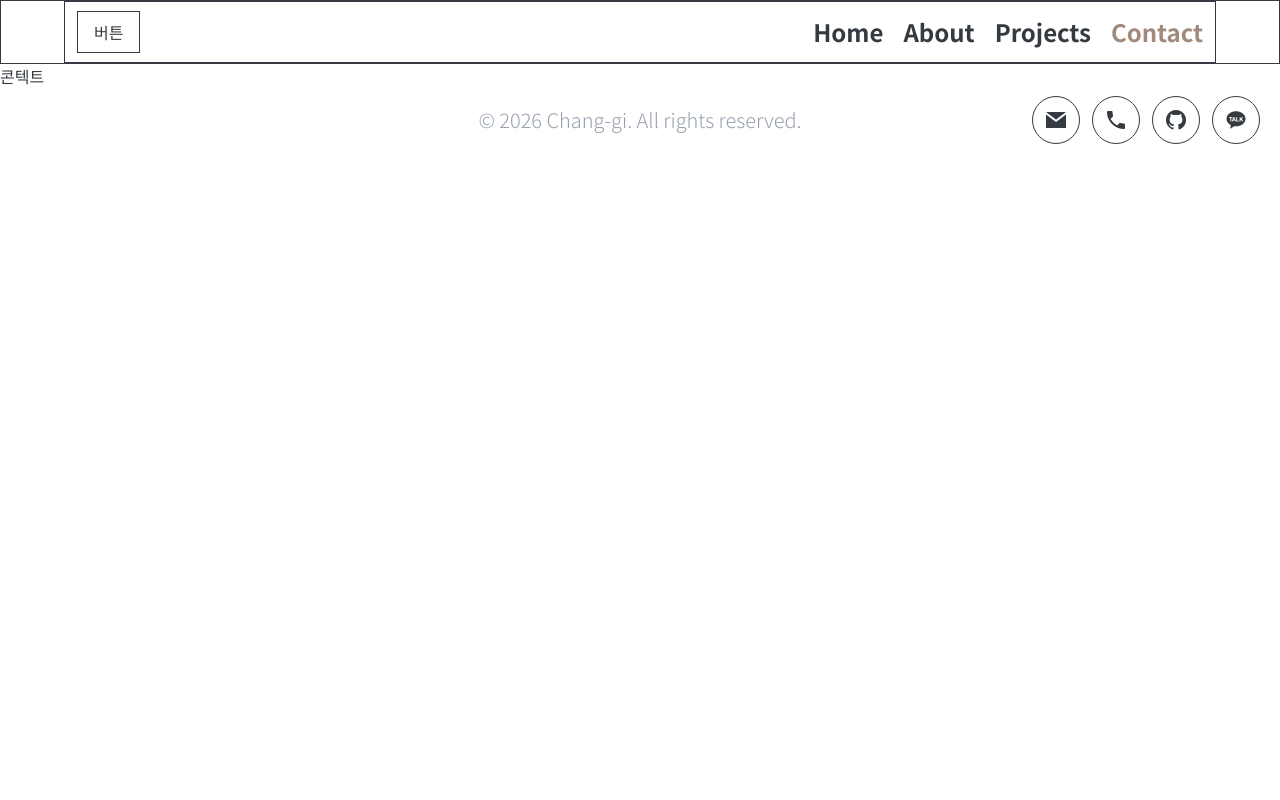
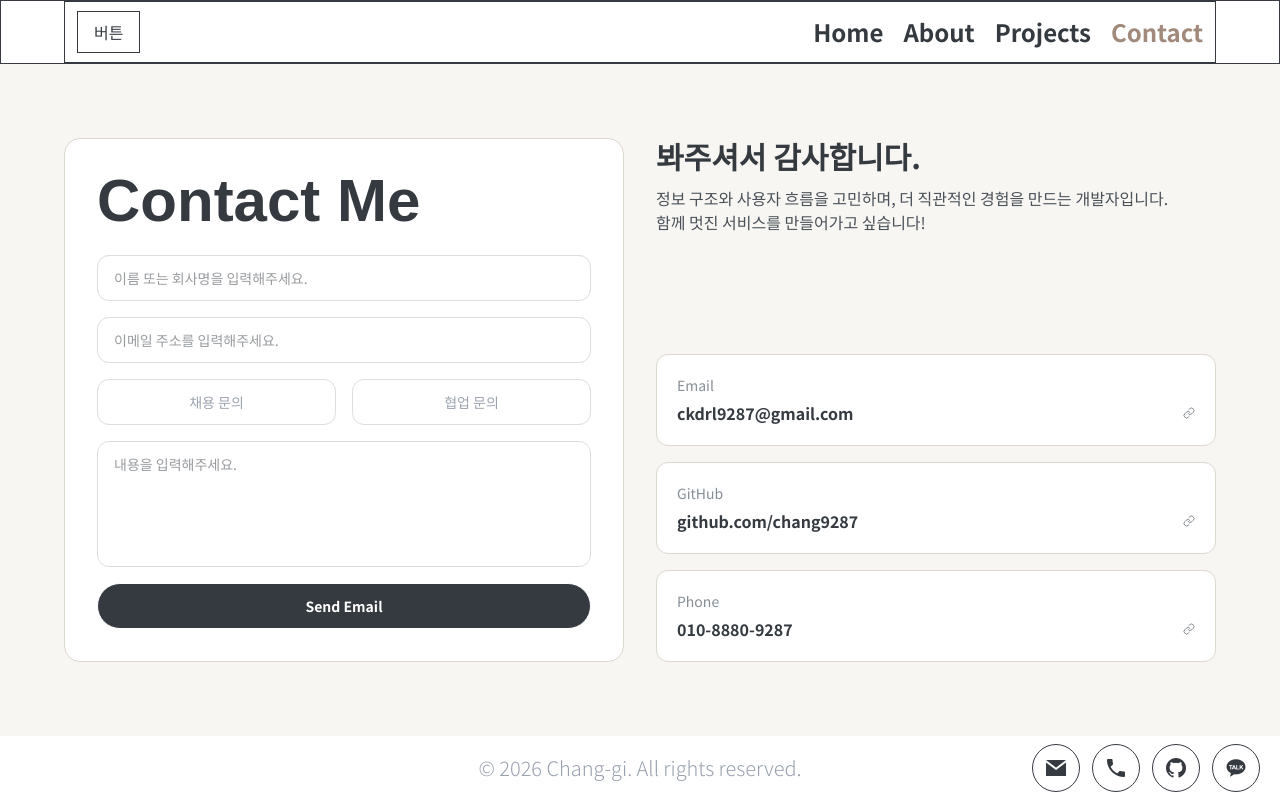
Before and after one commit to chang9287/changgi-portfolio, a React (Vite) app in the folder portfolio-react/: page /contact in a window 1280 px wide. Built offline with nearby package versions, Linux system fonts and the light colour scheme; some icons are missing; a web font is replaced by a local one.

Commit message:
contact 페이지 완료

```diff
--- a/portfolio-react/package.json
+++ b/portfolio-react/package.json
@@ -10,10 +10,12 @@
     "preview": "vite preview"
   },
   "dependencies": {
+    "@emailjs/browser": "^4.4.1",
     "@tailwindcss/vite": "^4.2.2",
     "lucide-react": "^1.8.0",
     "react": "^19.2.4",
     "react-dom": "^19.2.4",
+    "react-hot-toast": "^2.6.0",
     "react-router-dom": "^7.14.0",
     "tailwindcss": "^4.2.2"
   },
--- a/portfolio-react/src/App.tsx
+++ b/portfolio-react/src/App.tsx
@@ -1,13 +1,17 @@
 import { Routes, Route } from 'react-router-dom'
+import { Toaster } from 'react-hot-toast'
 import Header from './components/common/Header'
 import Footer from './components/common/Footer'
 import { Home, About, Projects, Contact } from './pages'
 import './App.css'
 
+
 function App() {
 
   return (
     <>
+      <Toaster position='top-center' reverseOrder={false}/>
+
       <Header />
       <Routes>
         <Route path='/' element={<Home />} />
--- a/portfolio-react/src/index.css
+++ b/portfolio-react/src/index.css
@@ -29,16 +29,23 @@
   --color-edu-period: #BD5D38;
   --color-edu-result: #0277BD;
   --color-profile-text-hover: #88593A;
+  --color-sub-black: #495057;
+  --color-sub-gray: #868E96;
 
 
   /* 컬러 - 배경, 아이콘 */
-  --color-home-bg: #F7F2EB;
+  --color-main-bg: #F7F6F3;
   --color-icon-mail-hover-bg: #1FBAFF;
   --color-icon-call-hover-bg: #57D957;
   --color-icon-github-hover: #181717;
   --color-icon-github-hover-bg: #F3F3F3;
   --color-icon-kakao-hover: #391B1B;
   --color-icon-kakao-hover-bg: #FAE300;
+  --color-skills-category: #A78B71;
+  --color-skills-active-category: #4E3422;
+  --color-contact-form-border: #DCD7CF;
+  --color-contact-form-input: #ddd;
+  --color-contact-button-hover: #525C66;
 }
 
 body {
--- a/portfolio-react/src/pages/Contact.tsx
+++ b/portfolio-react/src/pages/Contact.tsx
@@ -1,5 +1,12 @@
+import { FormSection, InfoSection } from "../sections/contact";
+
 export default function Contact() {
   return (
-    <h1>콘텍트</h1>
+    <main className="min-h-[calc(100vh-64px-64px)] flex flex-col items-center justify-center bg-main-bg px-6 py-12">
+      <div className="max-w-6xl w-full mx-auto grid grid-cols-1 gap-12 md:grid-cols-2 md:gap-8">
+        <FormSection />
+        <InfoSection />
+      </div>
+    </main>
   );
 }
--- a/portfolio-react/src/pages/Home.tsx
+++ b/portfolio-react/src/pages/Home.tsx
@@ -4,7 +4,7 @@ import HomeNav from "../components/parts/HomeNav";
 export default function Home() {
   return (
     <main className="min-h-[calc(100vh-64px-64px)] flex flex-col">
-      <div className="bg-home-bg w-full">
+      <div className="bg-main-bg w-full">
         <div className="max-w-6xl w-full mx-auto">
           <HeroSection />
         </div>
--- a/portfolio-react/src/sections/about/ProfileSection.tsx
+++ b/portfolio-react/src/sections/about/ProfileSection.tsx
@@ -1,4 +1,4 @@
-import MyFace from "../../assets/images/my-face.png"
+import MyFace from "../../assets/images/my-face.png";
 
 /* 타입 설정 */
 type ProfileInfo = {
--- a/portfolio-react/src/sections/about/SkillSection.tsx
+++ b/portfolio-react/src/sections/about/SkillSection.tsx
@@ -28,7 +28,7 @@ export default function SkillSection() {
       <div className="mt-8 mx-4 flex flex-col gap-10">
         {/* categories 메뉴 */}
         <div className="w-full px-6">
-          <ul className="bg-home-bg py-1 grid grid-cols-[repeat(auto-fit,minmax(120px,1fr))] gap-4 w-full justify-items-center rounded-2xl">
+          <ul className="bg-main-bg py-1 grid grid-cols-[repeat(auto-fit,minmax(120px,1fr))] gap-4 w-full justify-items-center rounded-2xl">
           {categories.map((category) => (
             <li key={category} className="py-2">
               <button
--- /dev/null
+++ b/portfolio-react/src/sections/contact/FormSection.tsx
@@ -0,0 +1,146 @@
+import { useState } from 'react';
+import { toast } from 'react-hot-toast';
+import emailjs from '@emailjs/browser';
+
+export default function FormSection() {
+  const [form, setForm] = useState({
+    name: "",
+    email: "",
+    message: ""
+  });
+  const [subjectType, setSubjectType] = useState("");
+
+  /* input 했을 때 바뀌는 함수 */
+  const updateInput = (event: React.ChangeEvent<HTMLTextAreaElement | HTMLInputElement>) => {
+    setForm({
+      ...form,
+      [event.target.name] : event.target.value
+    });
+  };
+
+  /* form 제출될 때 실행되는 함수 */
+  const sendEmail = (event: React.SubmitEvent<HTMLFormElement>) => {
+    event.preventDefault();
+
+    // 메일 로딩
+    const loading = toast.loading("메일 전송 중...");
+
+    emailjs.send(
+      "service_portfolio", // sevice_id
+      "template_ghq4i9s", // template_id
+      {
+        from_name: form.name,
+        email: form.email,
+        subject_type: subjectType,
+        message: form.message,
+        date: new Date().toLocaleString()
+      }, // 보내는 데이터
+      "OVSf2gYJfGV0Sh8OA", // public_key
+    )
+    .then(() => {
+      // 성공했을 때
+      toast.dismiss(loading);
+      toast.success("메일 전송 완료!");
+
+      // setForm과 subjectType 초기화 상태로
+      setForm({
+        name: "",
+        email: "",
+        message: ""
+      });
+      setSubjectType("");
+    })
+    .catch((err) => {
+      // 실패했을 때
+
+      toast.dismiss(loading);
+      toast.error("메일 전송 실패")
+
+      console.log(err);
+    })
+  }
+
+  /* common style */
+  const commonInputStyle = "border border-contact-form-input px-4 py-3 rounded-xl outline-none placeholder:font-main"
+  const commonRadioStyle = "cursor-pointer flex-1 text-center py-3 rounded-xl border transition-all duration-200"
+  const commonRadioPrev = "bg-main-black text-white border-main-black"
+  const commonRadioChecked = "bg-white text-[#9CA3AF] border-contact-form-input hover:border-main-black"
+
+  return (
+    <section>
+      <div className='border border-contact-form-border bg-white p-8 rounded-2xl'>
+        <h1 className='text-6xl font-bold font-title mb-6'>Contact Me</h1>
+        <form onSubmit={sendEmail} className='flex flex-col gap-4 text-sm'>
+          {/* 이름이나 기업 */}
+          <input
+            type='text'
+            name='name'
+            value={form.name}
+            onChange={updateInput}
+            placeholder='이름 또는 회사명을 입력해주세요.'
+            required
+            className={`${commonInputStyle}`}
+          />
+          {/* 이메일 */}
+          <input
+            type='email'
+            name='email'
+            value={form.email}
+            onChange={updateInput}
+            placeholder='이메일 주소를 입력해주세요.'
+            className={`${commonInputStyle}`}
+            required
+          />
+          {/* 채용 문의 or 협업 문의 */}
+          <div className='flex gap-4'>
+            <label
+              className={`${commonRadioStyle} ${subjectType === "채용 문의" ? `${commonRadioPrev}` : `${commonRadioChecked}`}`}
+            >
+              <input
+                type='radio'
+                name='subject'
+                value="채용 문의"
+                className="sr-only" // sr-only : 화면에는 안 보이지만, 스크린리더(접근성)는 읽을 수 있게 하는 클래스
+                checked={subjectType === "채용 문의"}
+                onChange={(e) => setSubjectType(e.target.value)}
+                required
+              />
+              채용 문의
+            </label>
+            <label
+              className={`${commonRadioStyle} ${subjectType === "협업 문의" ? `${commonRadioPrev}` : `${commonRadioChecked}`}`}
+            >
+              <input
+                type='radio'
+                name='subject'
+                value="협업 문의"
+                className="sr-only"
+                checked={subjectType === "협업 문의"}
+                onChange={(e) => setSubjectType(e.target.value)}
+                required
+              />
+              협업 문의
+            </label>
+          </div>
+          {/* 메일 내용 */}
+          <textarea
+            name='message'
+            value={form.message}
+            onChange={updateInput}
+            placeholder='내용을 입력해주세요.'
+            className={`resize-none ${commonInputStyle}`}
+            required
+            rows={5}
+          />
+          {/* 보내기 버튼 */}
+          <button
+            type='submit'
+            className='py-3 border rounded-4xl cursor-pointer text-white font-bold bg-main-black hover:bg-contact-button-hover transition duration-200'
+          >
+            Send Email
+          </button>
+        </form>
+      </div>
+    </section>
+  );
+}
--- /dev/null
+++ b/portfolio-react/src/sections/contact/InfoSection.tsx
@@ -0,0 +1,67 @@
+import { Link } from "lucide-react";
+
+type ContactList = {
+  title: string;
+  text: string;
+  href: string;
+  isExternal?: boolean;
+}
+
+export default function InfoSection() {
+  const contactList: ContactList[] = [
+    {
+      title: "Email",
+      text: "ckdrl9287@gmail.com",
+      href: "mailto:ckdrl9287@gmail.com"
+    },
+    {
+      title: "GitHub",
+      text: "github.com/chang9287",
+      href: "https://github.com/chang9287",
+      isExternal: true
+    },
+    {
+      title: "Phone",
+      text: "010-8880-9287",
+      href: "tel:010-8880-9287"
+    },
+  ]
+
+  return (
+    <section>
+      <div className="h-full flex flex-col justify-between">
+        <div className="flex flex-col gap-3 pb-10">
+          <h1 className="text-3xl font-bold">봐주셔서 감사합니다.</h1>
+          <p className="text-sub-black">
+            정보 구조와 사용자 흐름을 고민하며, 더 직관적인 경험을 만드는 개발자입니다.<br/>
+            함께 멋진 서비스를 만들어가고 싶습니다!
+          </p>
+        </div>
+        <ul className="flex flex-col gap-4">
+          {contactList.map((list) => (
+            <li
+              key={list.title}
+              className="bg-white border border-contact-form-border p-5 rounded-xl flex
+              flex-col gap-1.5"
+            >
+              <span className="text-sm text-sub-gray">{list.title}</span>
+              <div className="flex items-center justify-between">
+                <a
+                  href={list.href}
+                  className="self-start font-bold text-main-black  hover:text-sub-gray hover:translate-x-1 transition duration-200"
+                  target={list.isExternal ? "_blank" : undefined}
+                  rel={list.isExternal ? "noopener noreferrer" : undefined}
+                >
+                  {list.text}
+                </a>
+                <span className="flex justify-center items-center">
+                  <Link size={12} className="text-sub-gray"/>
+                </span>
+              </div>
+            </li>
+          ))}
+        </ul>
+      </div>
+    </section>
+  );
+}
--- /dev/null
+++ b/portfolio-react/src/sections/contact/index.ts
@@ -0,0 +1,2 @@
+export { default as FormSection } from './FormSection'
+export { default as InfoSection } from './InfoSection'
```
Also changed, not shown: 1 other file (tests, documents, lock files or other folders).
